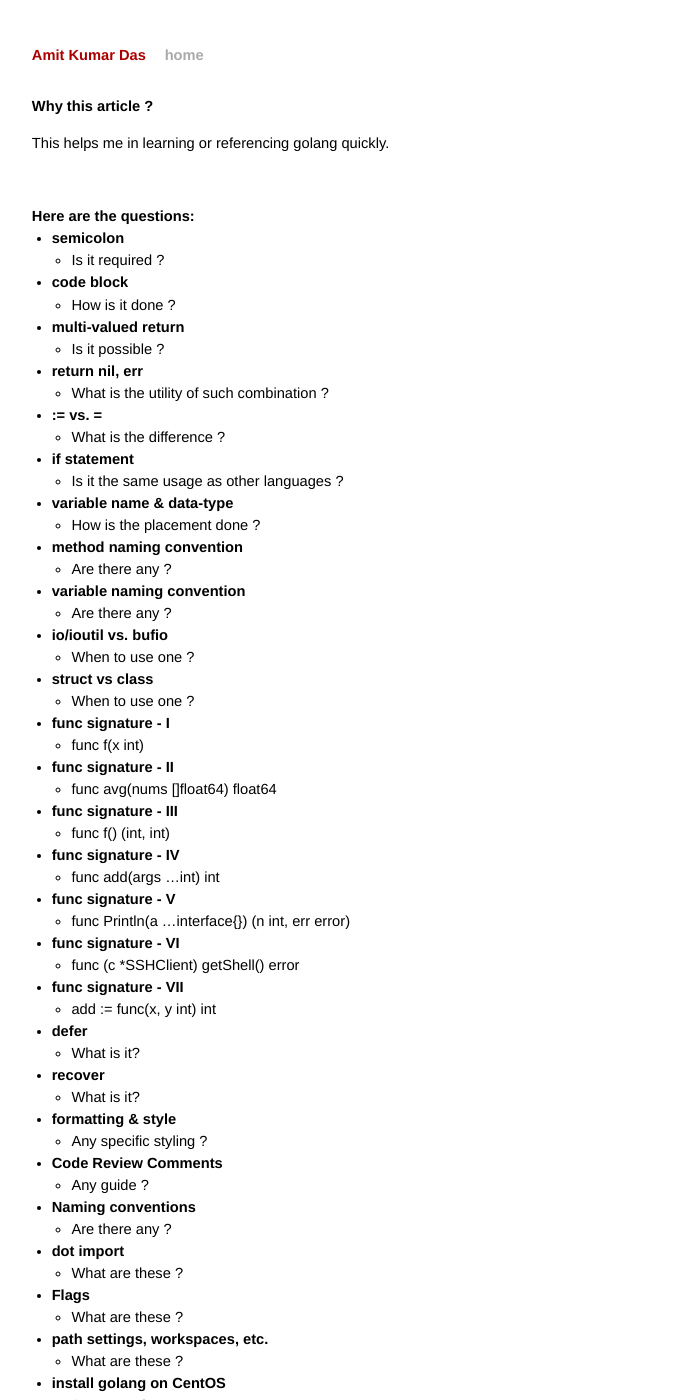
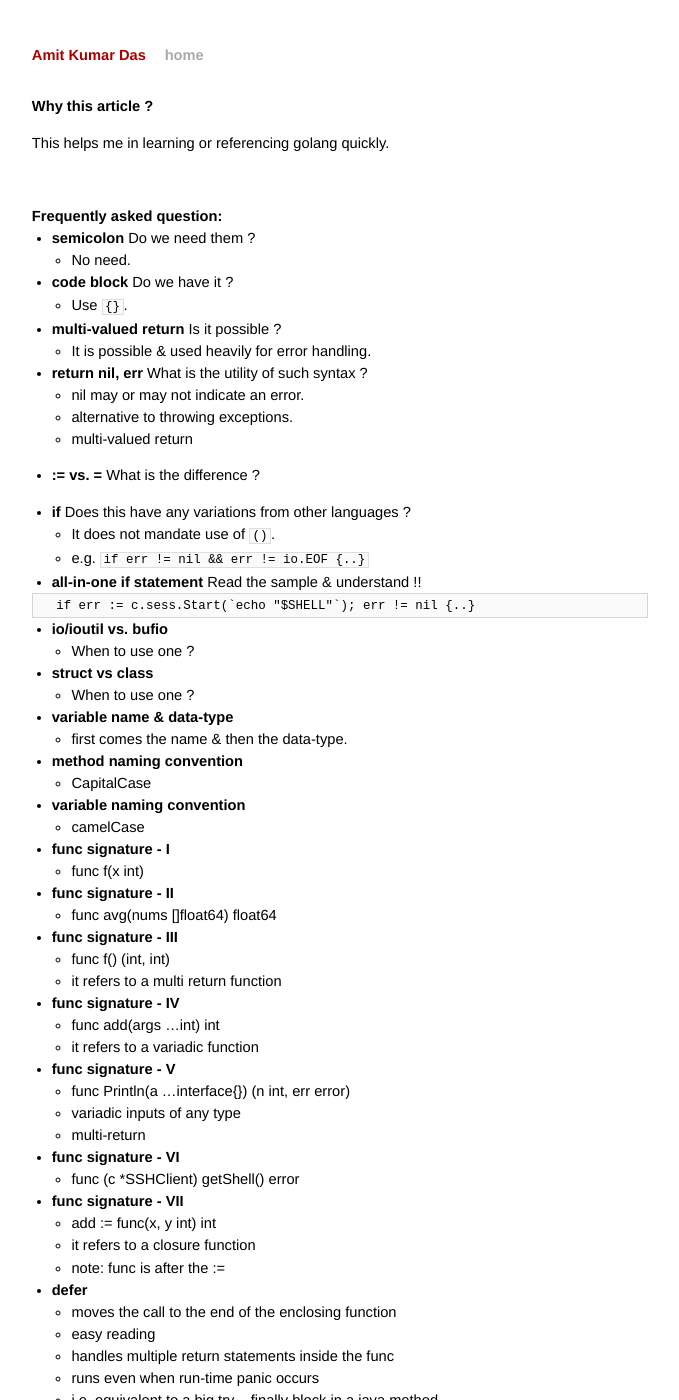
Before and after one commit to AmitKumarDas/amitkumardas.github.io, a Jekyll site: the page built from _posts/2016-07-14-faqs-on-golang.md, in a window 1280 px wide and 1400 px high. Shown: the whole window, without its empty margins (300-979 px from the left). Built offline with Jekyll 4.4.1, drawn with Linux system fonts in a browser that asks for light colours; some of the changed text lies outside the part shown.

Commit message:
Update 2016-07-14-faqs-on-golang.md

````diff
--- a/_posts/2016-07-14-faqs-on-golang.md
+++ b/_posts/2016-07-14-faqs-on-golang.md
@@ -9,117 +9,39 @@ title: FAQs on golang
 
 <br />
 
-## Here are the questions:
+## Frequently asked question:
 
-- **semicolon**
-  - Is it required ?
+- **semicolon** Do we need them ?
+  - No need.
 
-- **code block**
-  - How is it done ?
+- **code block** Do we have it ?
+  - Use ```{}```.
 
-- **multi-valued return**
-  - Is it possible ?
+- **multi-valued return** Is it possible ?
+  - It is possible & used heavily for error handling.
 
-- **return nil, err**
-  - What is the utility of such combination ?
+- **return nil, err** What is the utility of such syntax ?
+  - nil may or may not indicate an error.
+  - alternative to throwing exceptions.
+  - multi-valued return
 
-- **:= vs. =**
-  - What is the difference ?
+- **:= vs. =** What is the difference ?
 
-- **if statement**
-  - Is it the same usage as other languages ?
+- **if** Does this have any variations from other languages ?
+  - It does not mandate use of ```()```.
+  - e.g. ```if err != nil && err != io.EOF {..}```
 
-- **variable name & data-type**
-  - How is the placement done ?
+- **all-in-one if statement** Read the sample & understand !!
 
-- **method naming convention**
-  - Are there any ?
-
-- **variable naming convention**
-  - Are there any ?
+```
+  if err := c.sess.Start(`echo "$SHELL"`); err != nil {..}
+```
 
 - **io/ioutil vs. bufio**
   - When to use one ?
 
 - **struct vs class**
   - When to use one ?
-
-- **func signature - I**
-  - func f(x int)
-
-- **func signature - II**
-  - func avg(nums []float64) float64
-
-- **func signature - III**
-  - func f() (int, int)
-
-- **func signature - IV**
-  - func add(args ...int) int
-
-- **func signature - V**
-  - func Println(a ...interface{}) (n int, err error)
-
-- **func signature - VI**
-  - func (c *SSHClient) getShell() error
-
-- **func signature - VII**
-  - add := func(x, y int) int
-
-- **defer**
-  - What is it?
-
-- **recover**
-  - What is it?
-
-- **formatting & style**
-  - Any specific styling ?
-
-- **Code Review Comments**
-  - Any guide ?
-
-- **Naming conventions**
-  - Are there any ?
-
-- **dot import**
-  - What are these ?
-
-- **Flags**
-  - What are these ?
-
-- **path settings, workspaces, etc.**
-  - What are these ?
-
-- **install golang on CentOS**
-  - Any steps ?
-
-- **golang & creation of workspace for development**
-  - Any steps ?
-
-<br />
-
-## Time for solutions:
-
-- **semicolon**
-  - No need.
-
-- **code block**
-  - Use ```{}```.
-
-- **multi-valued return**
-  - It is possible & used heavily for error handling.
-
-- **return nil, err**
-  - nil may or may not indicate an error.
-  - Alternative to throwing exceptions.
-
-- **:= vs. =**
-
-- **if**
-  - It does not mandate use of ```()```.
-  - e.g. ```if err != nil && err != io.EOF {..}```
-
-- **all-in-one if statement**
-  - if err := c.sess.Start(`echo "$SHELL"`); err != nil {..}
 
 - **variable name & data-type**
   - first comes the name & then the data-type.
@@ -130,17 +52,32 @@ title: FAQs on golang
 - **variable naming convention**
   - camelCase
 
+- **func signature - I**
+  - func f(x int)
+
+- **func signature - II**
+  - func avg(nums []float64) float64
+
+- **func signature - III**
+  - func f() (int, int)
+  - it refers to a multi return function
+
 - **func signature - IV**
+  - func add(args ...int) int
   - it refers to a variadic function
 
-- **func signature - III**
-  - it refers to a multi return function
+- **func signature - V**
+  - func Println(a ...interface{}) (n int, err error)
+  - variadic inputs of any type
+  - multi-return
 
-- **func signature - V**
-  - variadic values of any type
+- **func signature - VI**
+  - func (c *SSHClient) getShell() error
 
 - **func signature - VII**
+  - add := func(x, y int) int
   - it refers to a closure function
+  - note: func is after the :=
 
 - **defer**
   - moves the call to the end of the enclosing function
@@ -150,8 +87,8 @@ title: FAQs on golang
   - i.e. equivalent to a big try .. finally block in a java method
 
 ```
-f, _ := os.Open(filename)
-defer f.Close()
+  f, _ := os.Open(filename)
+  defer f.Close()
 ```
 
 - **recover**
````
